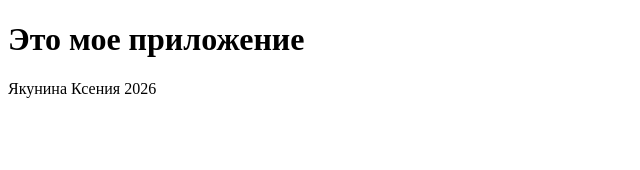
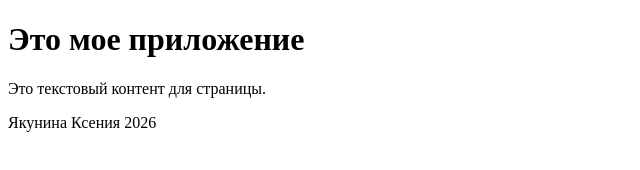
Before and after one commit to 31ISP/mobdev-lab-git-ykunina, a plain HTML site: page index.html in a window 1280 px wide. Shown: the whole page, without its empty margins (0-640 px from the left). Drawn offline with Linux system fonts and the light colour scheme.

Commit message:
create poragrof

```diff
--- a/index.html
+++ b/index.html
@@ -7,6 +7,7 @@
     <title>Document</title>
 </head>
 <body>
+     <p> Это текстовый контент для страницы. </p>
  <footer>
     Якунина Ксения 2026
  </footer>
```
